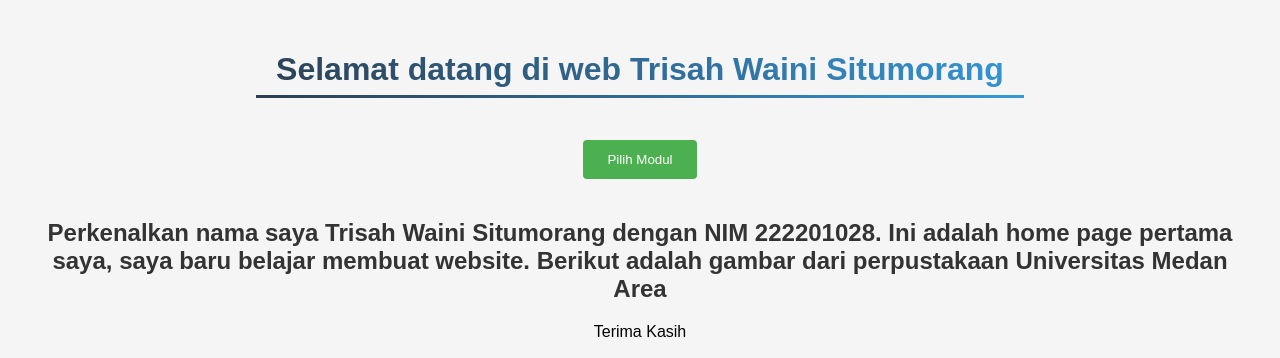
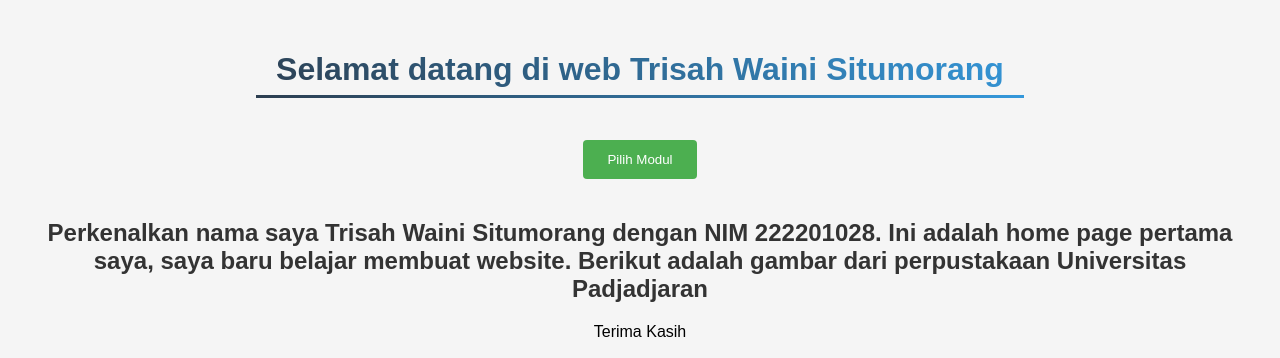
Before and after one commit to TrisahWaini/TrisahWaini, a plain HTML site: page index.html in a window 1280 px wide. Shown: the top 358 px of the page. Drawn offline with Linux system fonts and the light colour scheme.

Commit message:
Update index.html

```diff
--- a/index.html
+++ b/index.html
@@ -219,7 +219,7 @@
             </div>
         </div>
 
-        <h2>Perkenalkan nama saya Trisah Waini Situmorang dengan NIM 222201028. Ini adalah home page pertama saya, saya baru belajar membuat website. Berikut adalah gambar dari perpustakaan Universitas Medan Area</h2>
+        <h2>Perkenalkan nama saya Trisah Waini Situmorang dengan NIM 222201028. Ini adalah home page pertama saya, saya baru belajar membuat website. Berikut adalah gambar dari perpustakaan Universitas Padjadjaran</h2>
 
         <p>Terima Kasih</p>
 
```
